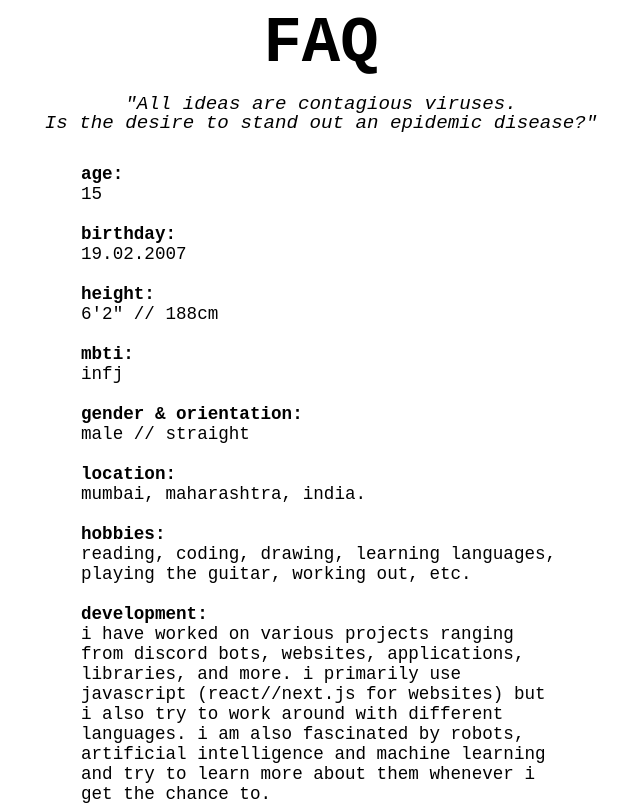
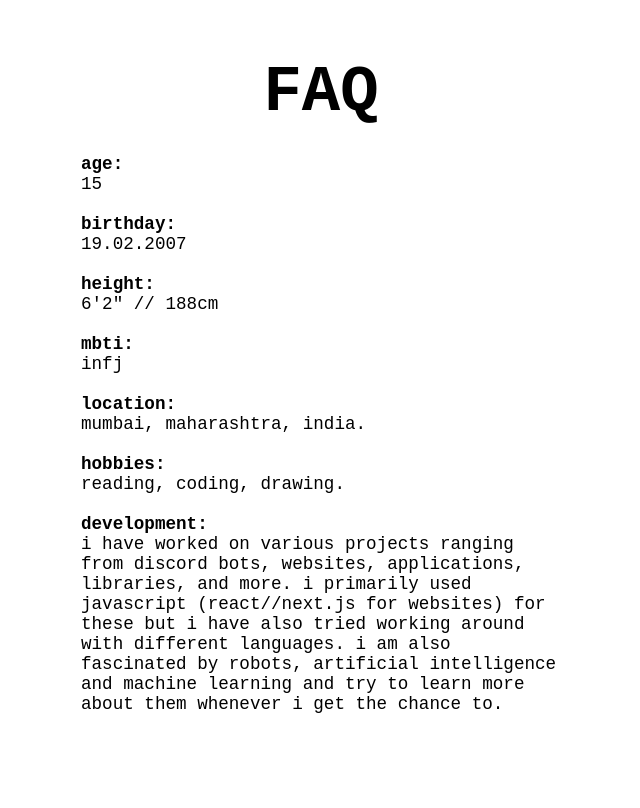
Before and after one commit to sohamksuvarna/sohamksuvarna.github.io, a plain HTML site: page faq.html in a window 1280 px wide. Shown: the whole page, without its empty margins (327-967 px from the left). Drawn offline with Linux system fonts and the light colour scheme.

Commit message:
Update faq.html

```diff
--- a/faq.html
+++ b/faq.html
@@ -12,8 +12,6 @@
 <body>
   <div class="auto">
     <h1 class="name">FAQ</h1>
-    <i class="line">"All ideas are contagious viruses.<br></br>
-      Is the desire to stand out an epidemic disease?"</i>
 
     <p class="about" style="text-align: left;">
       <b>age:</b>
@@ -28,20 +26,16 @@
       <b>mbti:</b>
       <br>infj<br><br>
 
-      <b>gender & orientation:</b>
-      <br>male // straight<br><br>
-
       <b>location:</b>
       <br>mumbai, maharashtra, india.<br><br>
 
       <b>hobbies:</b>
-      <br>reading, coding, drawing, learning languages, playing the guitar, working out, etc.<br><br>
+      <br>reading, coding, drawing.<br><br>
 
       <b>development:</b>
       <br>i have worked on various projects ranging from discord bots, websites, applications, libraries, and more. i
-      primarily use javascript (react//next.js for websites) but i also try to work around with different languages. i
-      am also fascinated by robots, artificial intelligence and machine learning and try to learn more about them
-      whenever i get the chance to.<br><br>
+      primarily used javascript (react//next.js for websites) for these but i have also tried working around with different languages. i
+      am also fascinated by robots, artificial intelligence and machine learning and try to learn more about them whenever i get the chance to.<br><br>
 
     </p>
   </div>
```
